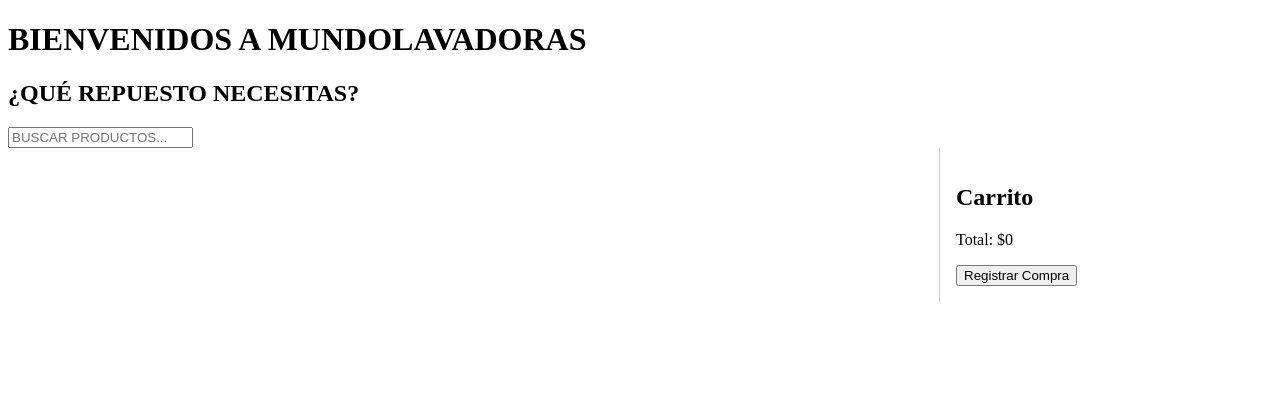
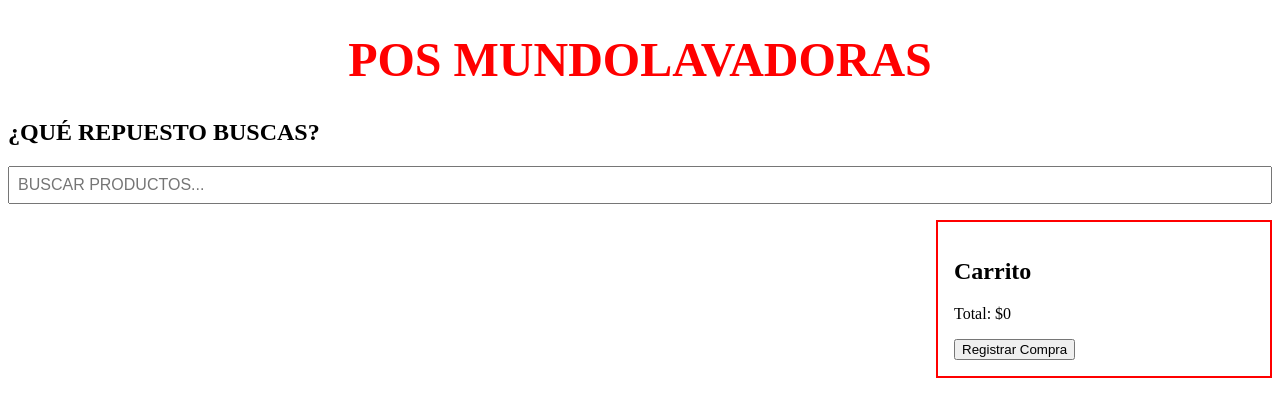
Before and after one commit to jheysonMD/pos-mundolavadoras, a website: page index.html in a window 1280 px wide. Drawn offline with Linux system fonts and the light colour scheme.

Commit message:
chat hecho con mejoras en el css

```diff
--- a/index.html
+++ b/index.html
@@ -21,6 +21,7 @@
         border-left: 1px solid #ccc;
         padding: 1rem;
         max-width: 300px;
+        border: 2px solid red; /* Borde rojo para el carrito */
       }
 
       img {
@@ -61,11 +62,24 @@
         flex: 1;
         text-align: right;
       }
+
+      h1 {
+        font-size: 3em; /* Doble de tamaño de la fuente */
+        color: red; /* Color rojo */
+        text-align: center; /* Centrar el texto */
+      }
+
+      #search {
+        width: 100%; /* Hacer el campo de búsqueda más ancho */
+        padding: 0.5rem; /* Agregar padding para que sea más grande */
+        font-size: 1em;
+        margin-bottom: 1rem; /* Espacio adicional debajo del campo de búsqueda */
+      }
     </style>
 </head>
 <body>
-  <h1>BIENVENIDOS A MUNDOLAVADORAS</h1>
-  <h2>¿QUÉ REPUESTO NECESITAS?</h2>
+  <h1>POS MUNDOLAVADORAS</h1>
+  <h2>¿QUÉ REPUESTO BUSCAS?</h2>
   <input type="search" id="search" placeholder="BUSCAR PRODUCTOS...">
   <div class="container">
     <section id="productos" class="grid-fluid"></section>
```
Also changed, not shown: pruebas de open ai y js/receptor.html (line endings or trailing spaces).
